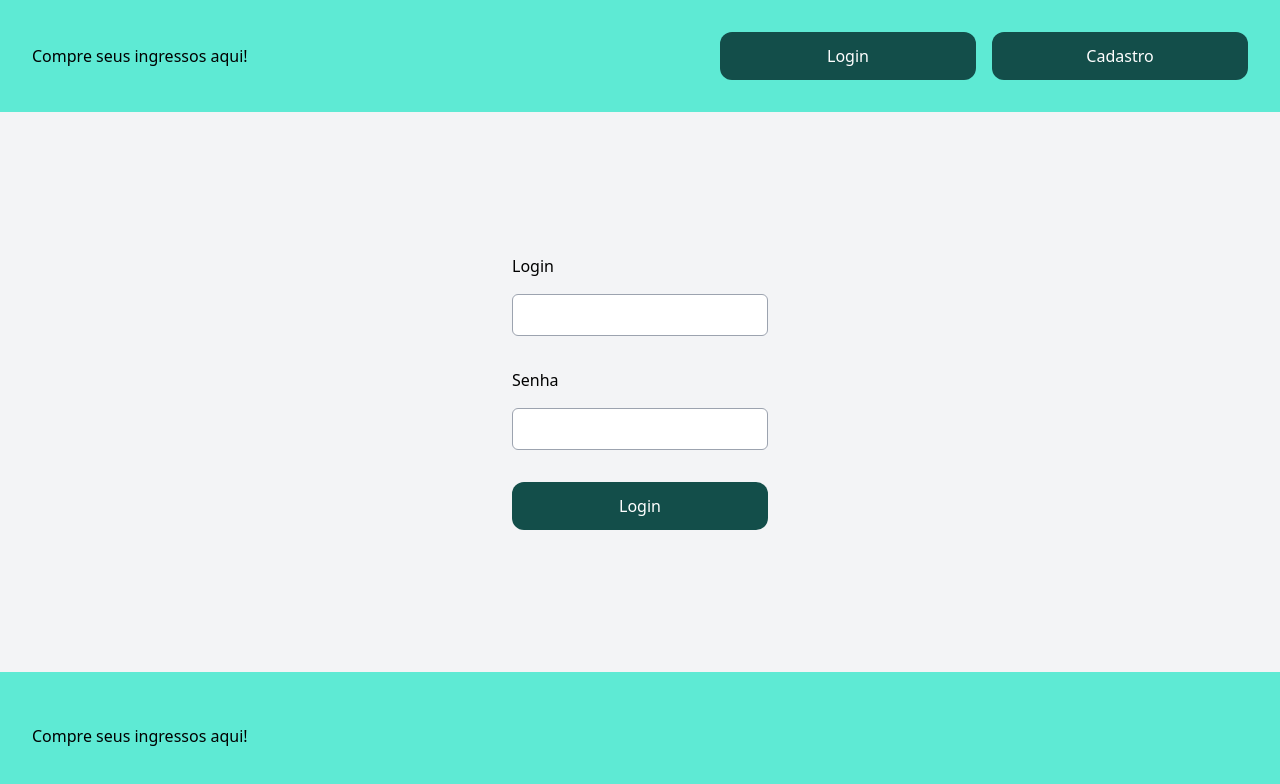
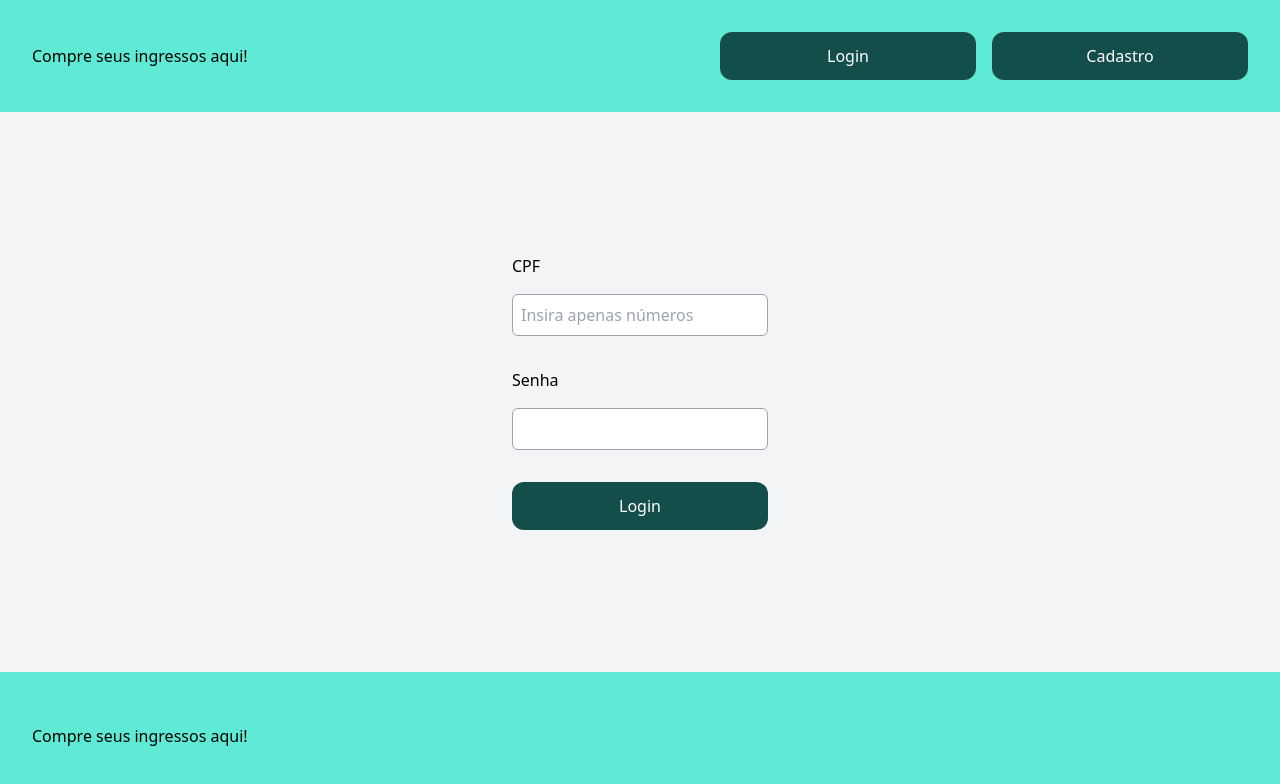
Before and after one commit to Yamazaki-Khaio/Cometa-Ingresso, a Next.js app in the folder ingressoscometa/: page /login in a window 1280 px wide. Shown: the top 784 px of the page. Built offline with nearby package versions, Linux system fonts and the light colour scheme.

Commit message:
atualização do componente cpf

```diff
--- /dev/null
+++ b/ingressoscometa/src/components/CampoCpf.tsx
@@ -0,0 +1,8 @@
+export default function CampoCpf(props: any){
+    return(
+        <div className="flex flex-col gap-4">
+            <label htmlFor="login">CPF</label>
+            <input type="text" maxLength={11} name="Cpf" id="cpf" placeholder="Insira apenas números" required pattern="\d*" className="border w-64 border-gray-400 rounded-md p-2 mb-8"/>
+        </div>
+    )
+}
--- a/ingressoscometa/src/components/CampoLogin.tsx
+++ /dev/null
@@ -1,8 +0,0 @@
-export default function CampoLogin(props: any){
-    return(
-        <div className="flex flex-col gap-4">
-            <label htmlFor="login">Login</label>
-            <input type="txt" name="Email" id="email" className="border w-64 border-gray-400 rounded-md p-2 mb-8"/>
-        </div>
-    )
-}
--- a/ingressoscometa/src/components/Login.tsx
+++ b/ingressoscometa/src/components/Login.tsx
@@ -1,11 +1,11 @@
 import Botao from "./Botao";
-import CampoLogin from "./CampoLogin";
+import CampoCpf from "./CampoCpf";
 import CampoSenha from "./CampoSenha";
 
 export default function Login() {
     return(
         <div className="flex flex-col justify-center items-center h-screen bg-gray-100">
-            <CampoLogin/>
+            <CampoCpf/>
             <CampoSenha/>
             <Botao href="/login" NomeBotao="Login"/>
         </div>
```
